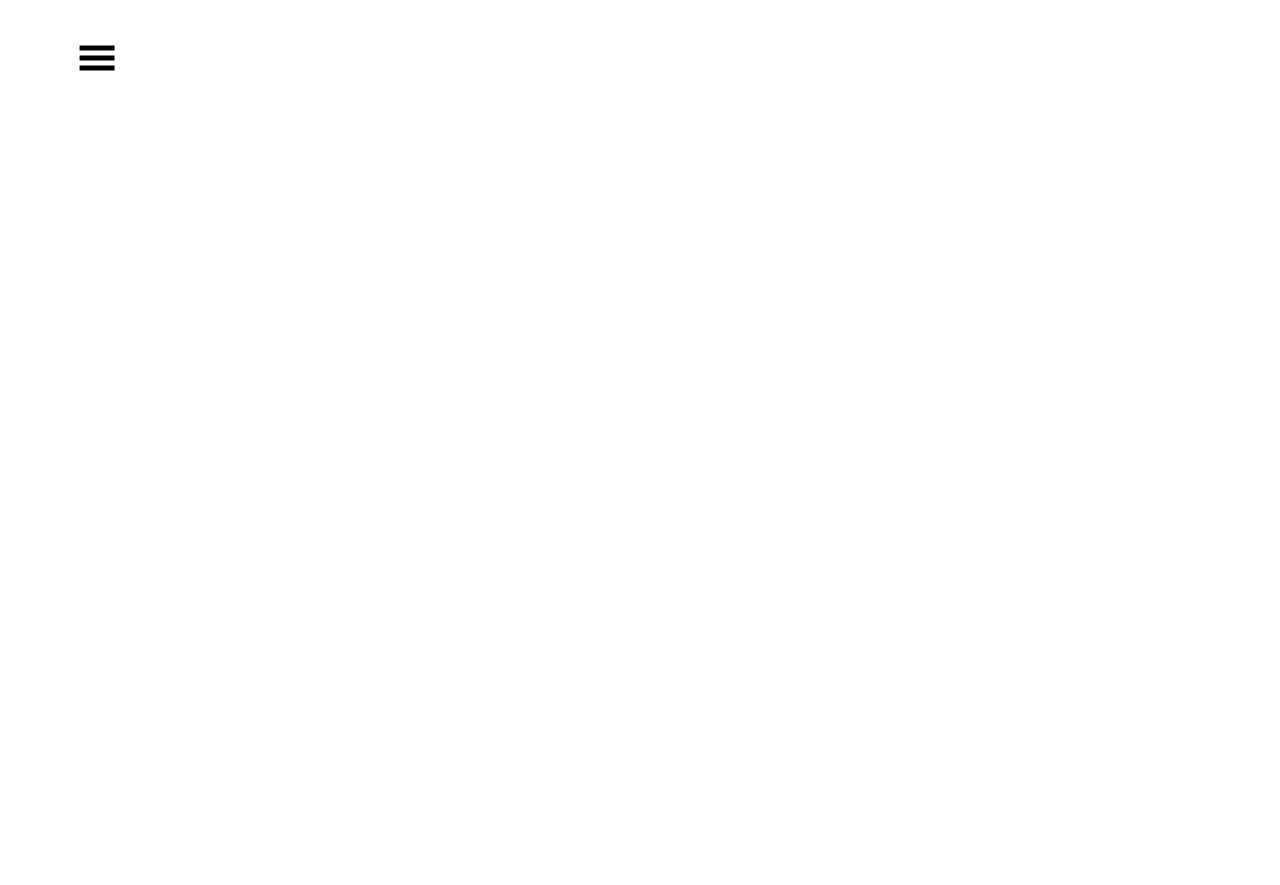
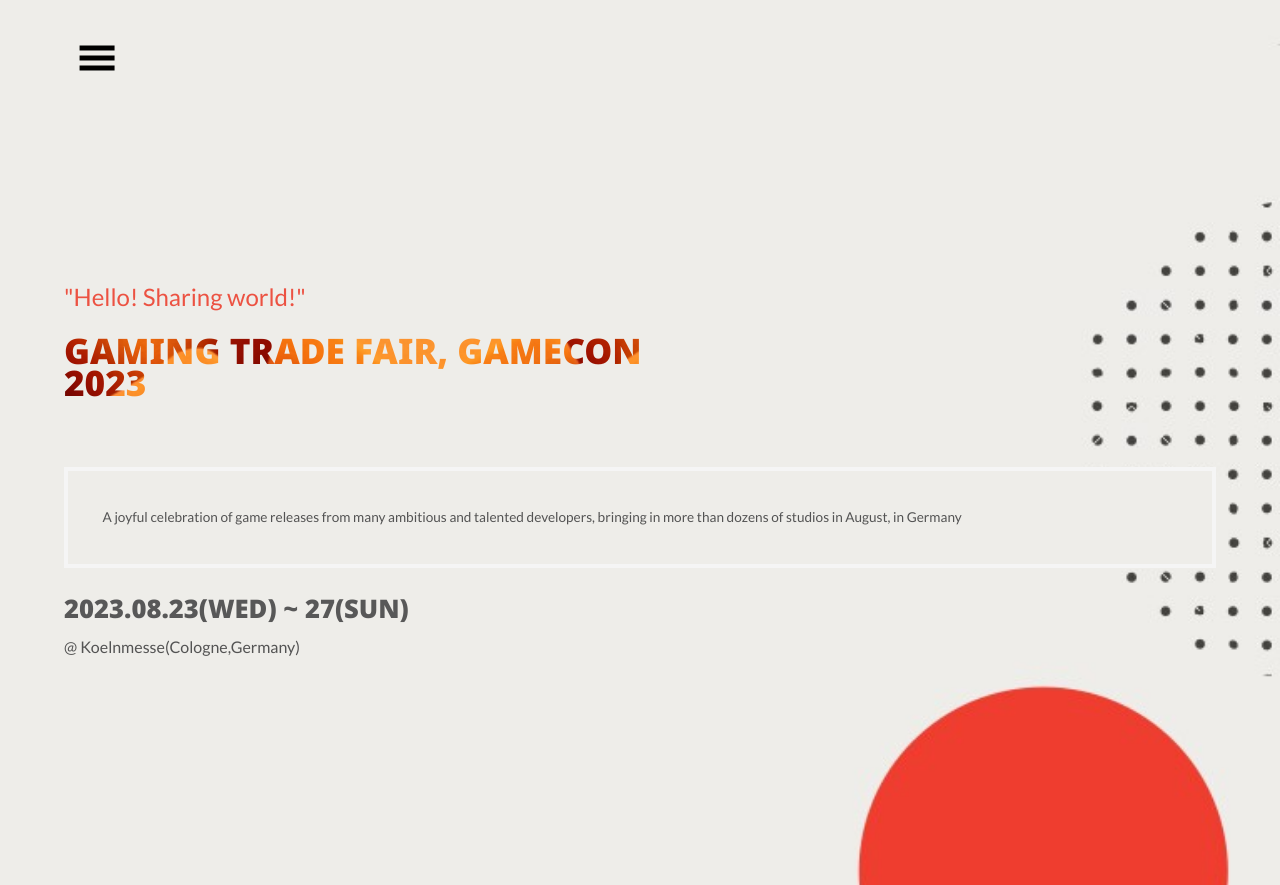
Before and after one commit to SnakyMz/Gamecon, a website: page index.html in a window 1280 px wide. Before the commit the page ends 800 px from the top, so only its background shows below. Drawn offline with Linux system fonts and the light colour scheme.

Commit message:
Add Intro section

```diff
--- a/index.html
+++ b/index.html
@@ -22,6 +22,19 @@
         </nav>
     </header>
 
+    <main>
+        <section id="intro">
+            <h2 id="hello">"Hello! Sharing world!"</h2>
+            <h1 id="gamecon">GAMING TRADE FAIR, GAMECON<br>2023</h1>
+            <div id="eventDetail">
+                <p>A joyful celebration of game releases from many ambitious and talented developers, bringing in more
+                    than dozens of studios in August, in Germany</p>
+            </div>
+            <h2 id="date">2023.08.23(WED) ~ 27(SUN)</h2>
+            <p id="location">@ Koelnmesse(Cologne,Germany)</p>
+        </section>
+    </main>
+
     <script src="./script.js"></script>
 </body>
 
--- a/styles/home.css
+++ b/styles/home.css
@@ -1,4 +1,4 @@
-@import url('https://fonts.googleapis.com/css2?family=Lato:ital,wght@0,300;0,400;0,700;0,900;1,400&display=swap');
+@import url('https://fonts.googleapis.com/css2?family=Lato:ital,wght@0,300;0,400;0,700;0,900;1,400&family=Noto+Sans:wght@900&display=swap');
 
 body {
     margin: 0%;
@@ -36,3 +36,59 @@
     line-height: 4rem;
     color: #ec5242;
 }
+
+#intro {
+    margin: 0;
+    padding: 22% 5% 17% 5%;
+    background-image: url(../images/mobileShapes.jpg);
+    background-position: center;
+    background-size: cover;
+}
+
+#hello {
+    color: #ec5242;
+    font-weight: 400;
+    margin: 0 0 2% 0;
+}
+
+#gamecon {
+    margin: 0;
+    line-height: 2rem;
+    font-size: 2.2rem;
+    font-family: 'Noto Sans', sans-serif;
+    color: #ec5242;
+    background-image: url(../images/textBackground.jpg);
+    background-position: center;
+    background-size: cover;
+    background-clip: text;
+    -webkit-background-clip: text;
+    -webkit-text-fill-color: transparent;
+}
+
+#eventDetail {
+    background-color: rgb(238, 237, 233);
+    color: #535353;
+    font-size: 0.85rem;
+    border: 0.3rem solid whitesmoke;
+    padding: 3%;
+    margin: 6% 0% 2% 0%;
+}
+
+#eventDetail p {
+    margin: 0;
+    line-height: 1.5rem;
+}
+
+#date {
+    font-family: 'Noto Sans', sans-serif;
+    color: #585858;
+    font-size: 1.6rem;
+    margin: 0;
+}
+
+#location {
+    color: #535353;
+    margin: 1% 0%;
+    font-size: 1rem;
+    font-weight: 500;
+}
```
Also changed, not shown: images/desktopShapes.jpg (added), images/mobileShapes.jpg (added), images/textBackground.jpg (added).
